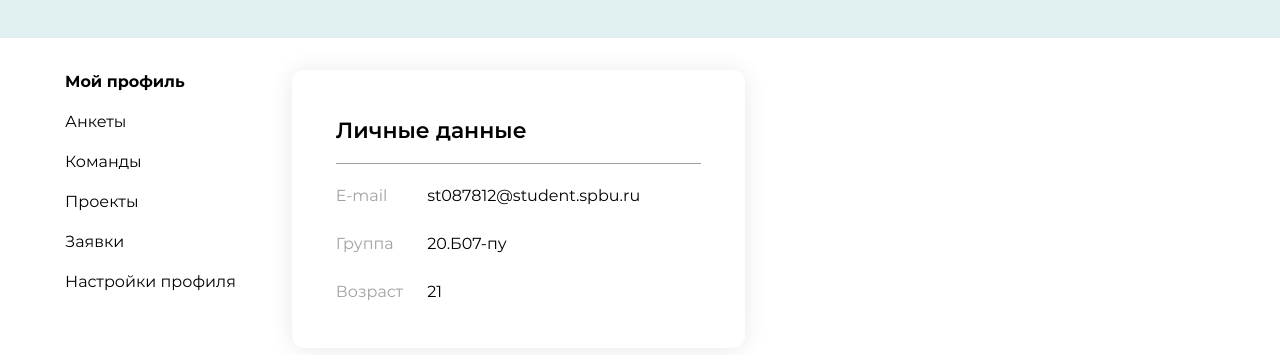
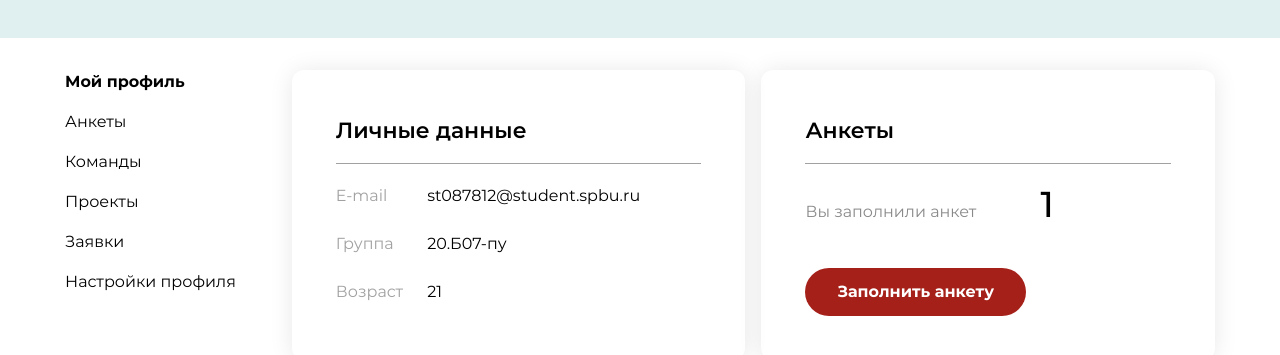
Before and after one commit to AngW1SH/Registry, a Next.js app in the folder client/: page /user in a window 1280 px wide. Shown: the part 271-626 px from the top of the page. Built offline with nearby package versions, Linux system fonts and the light colour scheme; no server answers.

Commit message:
Add UserFormsPreview

```diff
--- a/client/src/pagesLayer/User/ui/UserHomePage.tsx
+++ b/client/src/pagesLayer/User/ui/UserHomePage.tsx
@@ -1,5 +1,5 @@
 import { UserHero } from "@/widgets/UserHero";
-import { UserProfilePreview } from "@/widgets/UserPreview";
+import { UserFormsPreview, UserProfilePreview } from "@/widgets/UserPreview";
 import { FC } from "react";
 
 interface UserHomePageProps {}
@@ -8,6 +8,7 @@ const UserHomePage: FC<UserHomePageProps> = () => {
   return (
     <div className="grid grid-cols-6 gap-4">
       <UserProfilePreview className="col-span-3" />
+      <UserFormsPreview className="col-span-3" />
     </div>
   );
 };
--- a/client/src/shared/ui/Block/NamedBlock.tsx
+++ b/client/src/shared/ui/Block/NamedBlock.tsx
@@ -12,12 +12,14 @@ const NamedBlock: FC<NamedBlockProps> = ({
   className = "",
 }) => {
   return (
-    <div className={"rounded-xl p-11 shadow-center-lg " + className}>
+    <div
+      className={"flex flex-col rounded-xl p-11 shadow-center-lg " + className}
+    >
       <h2 className="border-b border-[#a1a1a1] pb-4 text-[1.375rem] font-semibold">
         {title}
       </h2>
       <div className="pb-5" />
-      <div>{children}</div>
+      {children}
     </div>
   );
 };
--- a/client/src/widgets/UserPreview/index.ts
+++ b/client/src/widgets/UserPreview/index.ts
@@ -1,3 +1,4 @@
 import UserProfilePreview from "./ui/UserProfilePreview";
+import UserFormsPreview from "./ui/UserFormsPreview";
 
-export { UserProfilePreview };
+export { UserProfilePreview, UserFormsPreview };
--- /dev/null
+++ b/client/src/widgets/UserPreview/ui/UserFormsPreview.tsx
@@ -0,0 +1,29 @@
+import { Button, NamedBlock } from "@/shared/ui";
+import Image from "next/image";
+import { FC } from "react";
+
+interface UserFormsPreviewProps {
+  className?: string;
+}
+
+const UserFormsPreview: FC<UserFormsPreviewProps> = ({ className }) => {
+  return (
+    <NamedBlock className={className} title={"Анкеты"}>
+      <div className="flex h-full flex-col items-start">
+        <div className="flex items-end">
+          <p className="text-[#898989]">Вы заполнили анкет </p>
+          <div className="pr-16" />
+          <p className="flex items-center justify-center text-4xl font-medium">
+            1
+          </p>
+        </div>
+        <div className="pt-11" />
+        <Button className="mt-auto rounded-full px-8 py-3">
+          Заполнить анкету
+        </Button>
+      </div>
+    </NamedBlock>
+  );
+};
+
+export default UserFormsPreview;
```
